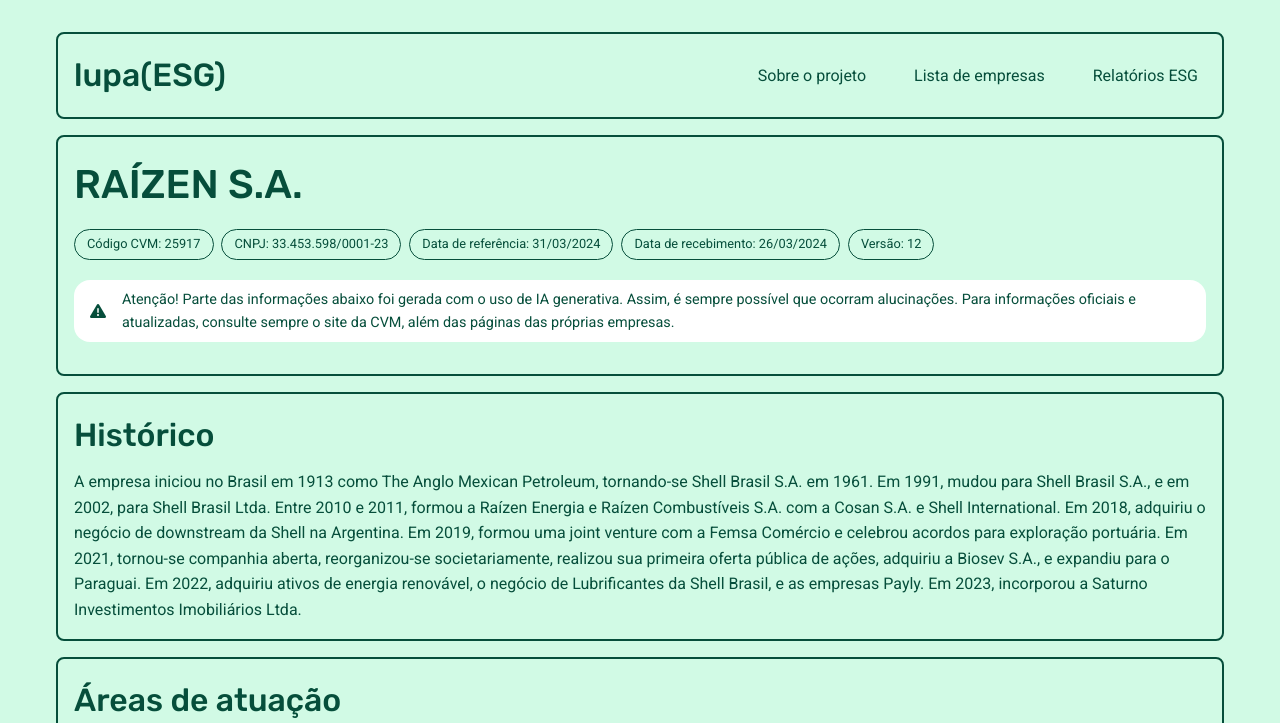
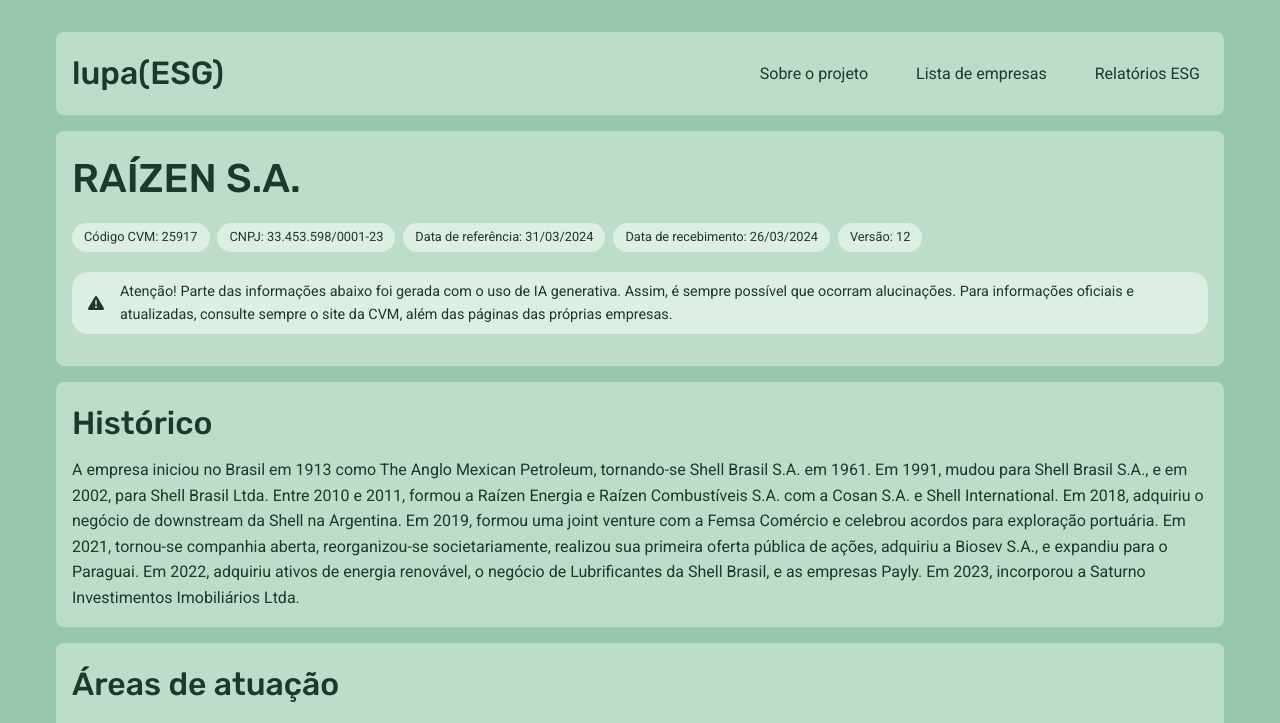
Before and after one commit to paulofeh/lupa-esg, a plain HTML site: page index.html in a window 1280 px wide. Shown: the top 723 px of the page. Drawn offline with Linux system fonts and the light colour scheme.

Commit message:
Update style.css

```diff
--- a/css/style.css
+++ b/css/style.css
@@ -12,8 +12,8 @@ html {
 body {
   font-family: "Roboto", sans-serif;
   line-height: 1.6;
-  background-color: #d1fae5;
-  color: #064e3b;
+  background-color: #97c7ae;
+  color: #1b392d;
   padding: 1rem;
 }
 
@@ -43,10 +43,9 @@ header {
   display: flex;
   justify-content: space-between;
   align-items: center;
-  border: 2px solid #064e3b;
   padding: 1rem;
   border-radius: 0.5rem;
-  color: #064e3b;
+  background-color: #bdddca;
 }
 
 header h1 {
@@ -60,7 +59,6 @@ header nav {
 }
 
 header nav a {
-  color: #064e3b;
   text-decoration: none;
   margin-left: 1rem;
   padding: 0.25rem 0.5rem;
@@ -70,15 +68,15 @@ header nav a {
 
 header nav a:hover {
   text-decoration: none;
-  background-color: #fff;
+  background-color: #ddeee3;
 }
 
 /* Seção de Informações Gerais */
 .section-infos {
-  border: 2px solid #064e3b;
   padding: 1rem;
   border-radius: 0.5rem;
   margin-top: 1rem;
+  background-color: #bdddca;
 }
 
 .section-infos h2 {
@@ -95,16 +93,16 @@ header nav a:hover {
   font-size: 0.8rem;
   display: inline-block;
   border-radius: 1rem;
-  border: 1px solid #064e3b;
   padding: 0.25rem 0.75rem;
   margin: 0.25rem 0.25rem 0.25rem 0;
+  background-color: #ddeee3;
 }
 
 .section-infos .alert {
   display: flex;
   justify-content: space-between;
   align-items: center;
-  background-color: #fff;
+  background-color: #ddeee3;
   padding: 0.5rem;
   border-radius: 1rem;
   margin: 1rem 0;
@@ -198,7 +196,7 @@ header nav a:hover {
 
 /* Footer */
 .footer {
-  border: 2px solid #064e3b;
+  background-color: #bdddca;
   text-align: center;
   padding: 2rem 0 1rem 0;
   margin-top: 2rem;
@@ -222,7 +220,7 @@ header nav a:hover {
 }
 
 .footer nav a:hover {
-  background-color: #fff;
+  background-color: #ddeee3;
 }
 
 .footer-social {
```
